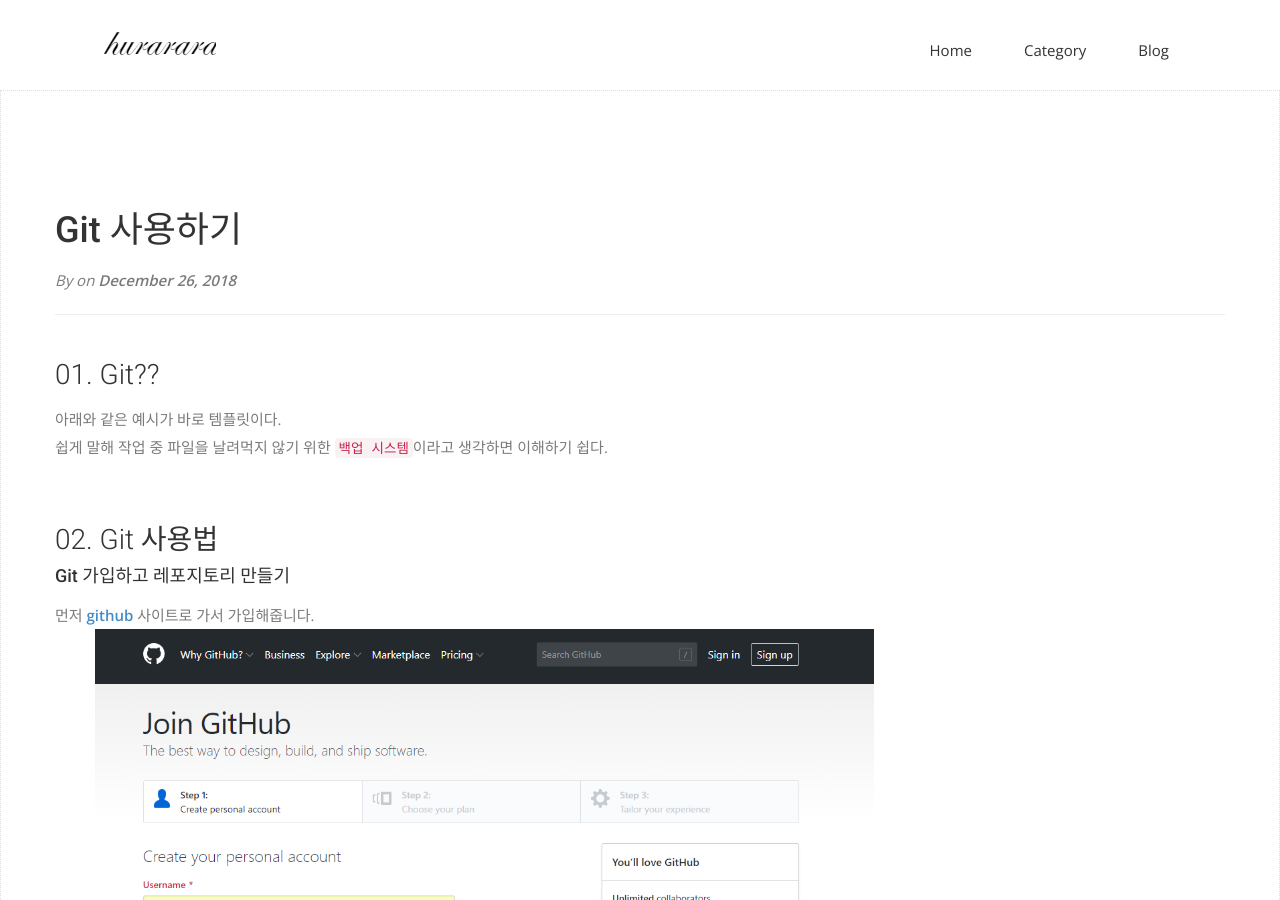
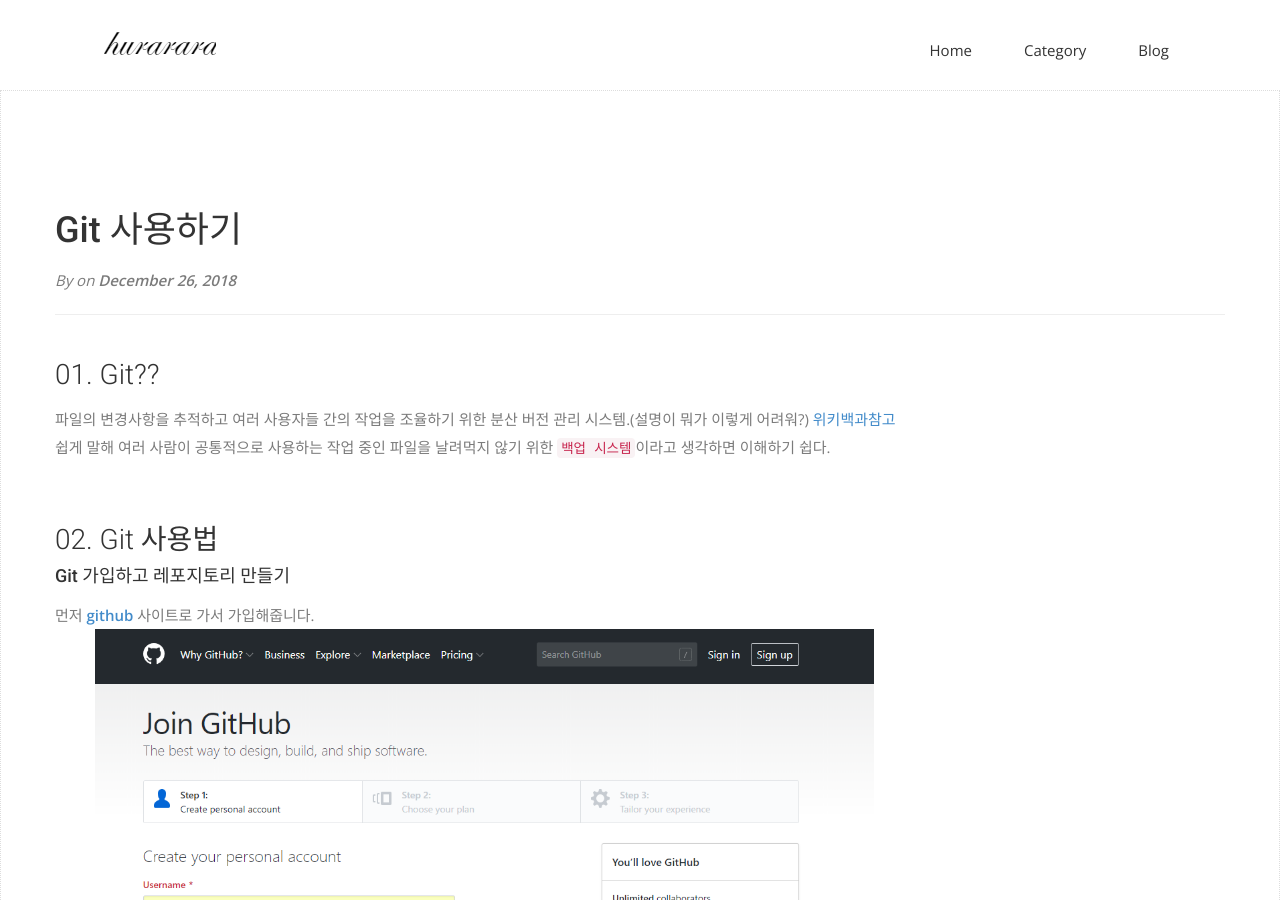
Before and after one commit to hurarara/hurarara.github.io, a Jekyll site: the page built from _posts/2018-12-26-git-01-post.md, in a window 1280 px wide and 900 px high. Built offline with Jekyll 4.4.1, drawn with Linux system fonts in a browser that asks for light colours; nearby versions of some CDN libraries; some web fonts are replaced.

Commit message:
201812261734

```diff
--- a/_posts/2018-12-26-git-01-post.md
+++ b/_posts/2018-12-26-git-01-post.md
@@ -9,8 +9,8 @@
 
 ### 01. Git??
 
-아래와 같은 예시가 바로 템플릿이다. <br/>
-쉽게 말해 작업 중 파일을 날려먹지 않기 위한 `백업 시스템`이라고 생각하면 이해하기 쉽다.   <br/>
+파일의 변경사항을 추적하고 여러 사용자들 간의 작업을 조율하기 위한 분산 버전 관리 시스템.(설명이 뭐가 이렇게 어려워?) [위키백과참고](https://ko.wikipedia.org/wiki/%EA%B9%83_(%EC%86%8C%ED%94%84%ED%8A%B8%EC%9B%A8%EC%96%B4))    <br/>
+쉽게 말해 여러 사람이 공통적으로 사용하는 작업 중인 파일을 날려먹지 않기 위한 `백업 시스템`이라고 생각하면 이해하기 쉽다.   <br/>
 <br/>
 
 <a id="2"/>
```
